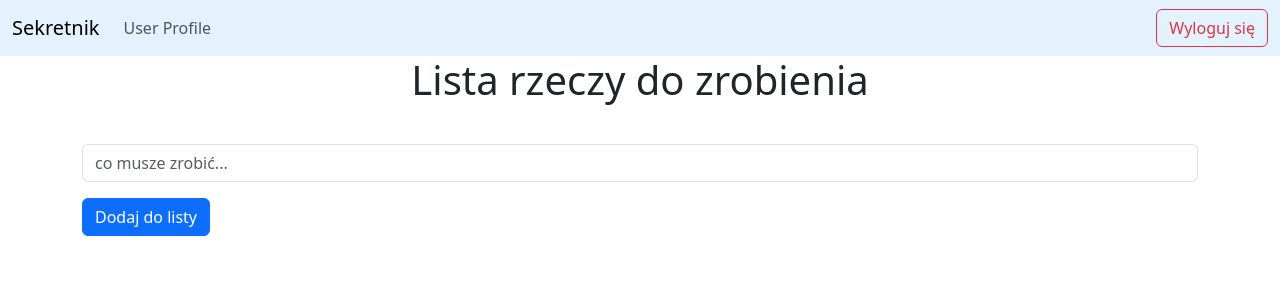
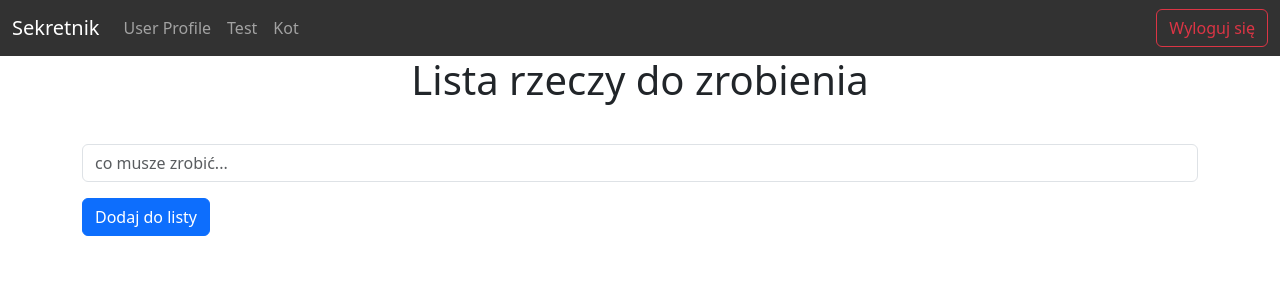
Before and after one commit to marcincwiek/PythonProject, a Flask app: page / in a window 1280 px wide. Shown: the top 300 px of the page. Run offline with Flask 3, Linux system fonts and the light colour scheme; the visitor is signed in with stand-in values (Sample User, id 1); data that the repository does not hold is empty.

Commit message:
feat: added new links to the navbar

```diff
--- a/templates/navbar.html
+++ b/templates/navbar.html
@@ -1,4 +1,4 @@
-<nav class="navbar navbar-expand-lg" style=" background-color: #e3f2fd;">
+<nav class="navbar navbar-dark navbar-expand-lg" style=" background-color: #323232;">
     <div class=" container-fluid">
         <a class="navbar-brand" href="{{ url_for('index') }}">Sekretnik</a>
 
@@ -9,7 +9,14 @@
         <div class="collapse navbar-collapse" id="navbarSupportedContent">
             <ul class="navbar-nav me-auto mb-2 mb-lg-0">
                 <li class="nav-item">
-                    <a class="nav-link" href="{{ url_for('user',  name=current_user.username)}}">User Profile</a>
+                    <a class="nav-link" href="{{ url_for('user',  name=current_user.username)}}">User
+                        Profile</a>
+                </li>
+                <li class="nav-item">
+                    <a class="nav-link" href="{{ url_for('form')}}">Test</a>
+                </li>
+                <li class="nav-item">
+                    <a class="nav-link" href="{{ url_for('kot')}}">Kot</a>
                 </li>
             </ul>
 
```
